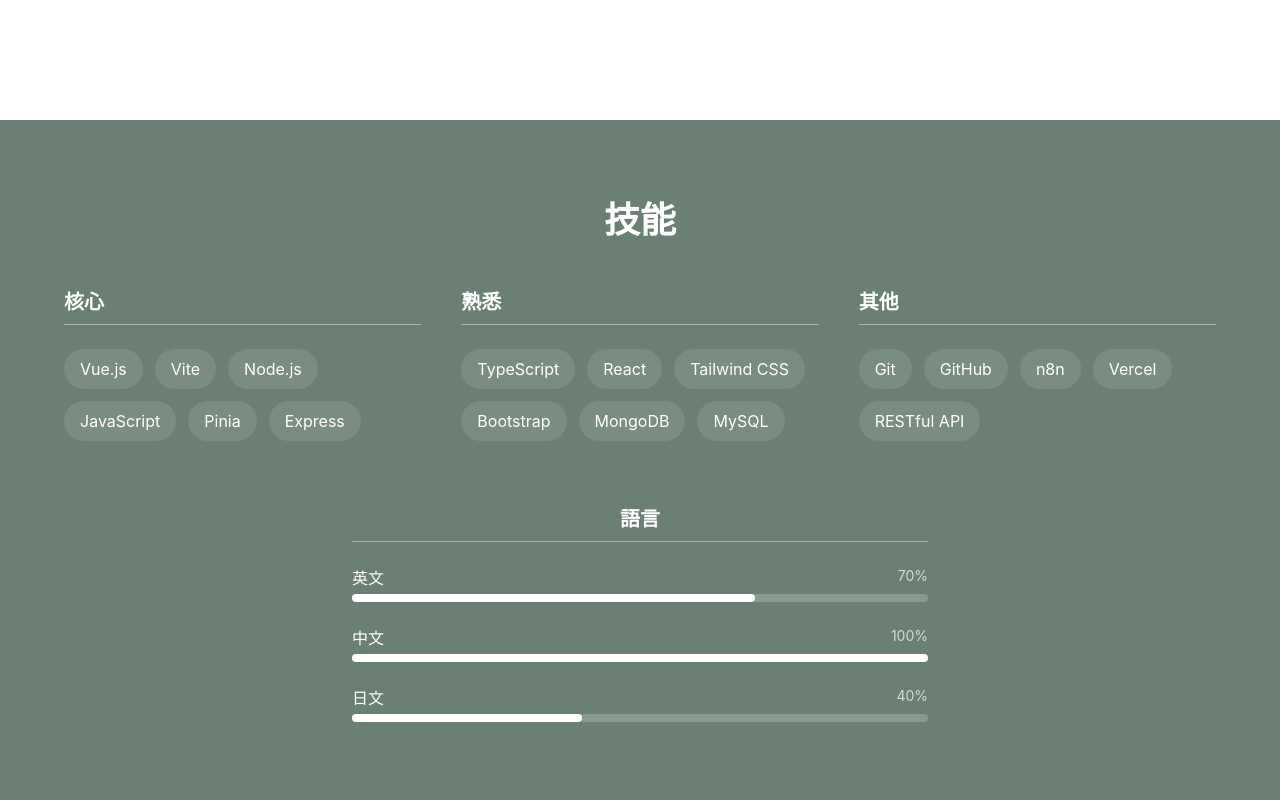
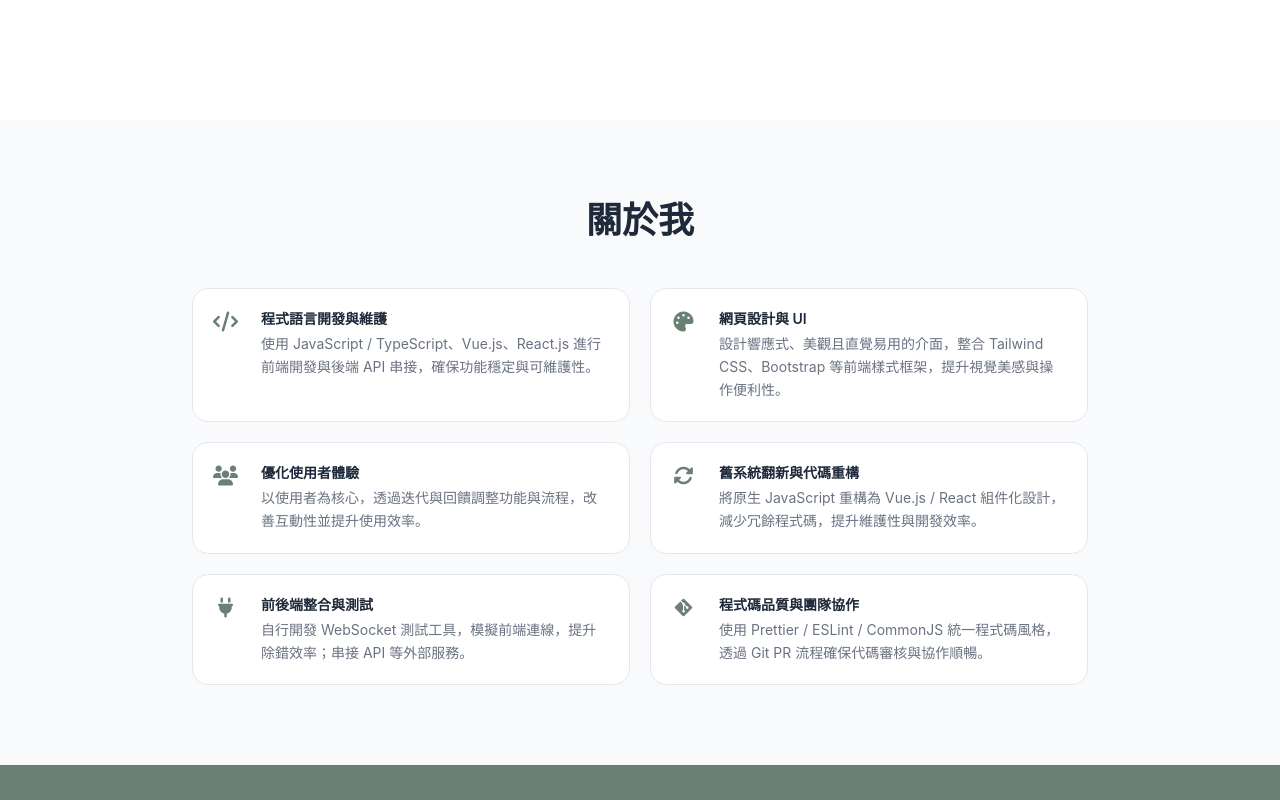
Before and after one commit to Chloe905/My-Resume, a Vue app: page / in a window 1280 px wide. Shown: the part 680-1480 px from the top of the page. Built offline with nearby package versions, Linux system fonts and the light colour scheme.

Commit message:
add education and abilities

```diff
--- a/src/App.vue
+++ b/src/App.vue
@@ -5,6 +5,8 @@
 import Projects from './components/Projects.vue';
 import Experience from './components/Experience.vue';
 import Certifications from './components/Certifications.vue';
+import Education from './components/Education.vue';
+import Abilities from './components/Abilities.vue';
 import Footer from './components/Footer.vue';
 </script>
 
@@ -12,10 +14,12 @@
   <div class="font-sans text-gray-800">
     <Navbar />
     <Hero />
+    <Abilities />
     <Skill />
     <Projects />
     <Experience />
     <Certifications />
+    <Education />
     <Footer />
   </div>
 </template>
--- /dev/null
+++ b/src/components/Abilities.vue
@@ -0,0 +1,28 @@
+<script setup>
+import { useI18n } from 'vue-i18n';
+import { computed } from 'vue';
+
+const { t, tm } = useI18n();
+
+const abilities = computed(() => tm('about.abilities'));
+</script>
+
+<template>
+  <section id="about" class="py-20 px-6 bg-gray-50">
+    <div class="max-w-4xl mx-auto">
+      <h2 class="text-3xl md:text-4xl font-bold mb-12 text-center">{{ t('about.title') }}</h2>
+
+      <div class="grid md:grid-cols-2 gap-5">
+        <div v-for="(item, index) in abilities" :key="index" class="flex gap-4 p-5 rounded-2xl border border-gray-200 bg-white hover:shadow-md transition">
+          <div class="w-8 shrink-0 pt-0.5">
+            <i :class="['fa-fw text-primary text-xl', item.icon]"></i>
+          </div>
+          <div>
+            <h3 class="font-semibold text-sm mb-1">{{ item.title }}</h3>
+            <p class="text-gray-500 text-sm leading-relaxed">{{ item.desc }}</p>
+          </div>
+        </div>
+      </div>
+    </div>
+  </section>
+</template>
--- /dev/null
+++ b/src/components/Education.vue
@@ -0,0 +1,43 @@
+<script setup>
+import { useI18n } from 'vue-i18n';
+import { computed } from 'vue';
+import tmuLogo from '../assets/images/tmu_logo.png';
+import alphaLogo from '../assets/images/ac_logo.webp';
+
+const { t, tm } = useI18n();
+
+const education = computed(() => [
+  {
+    logo: tmuLogo,
+    school: t('education.tmu.school'),
+    degree: t('education.tmu.degree'),
+    period: '2015 – 2019'
+  },
+  {
+    logo: alphaLogo,
+    school: t('education.alphacamp.school'),
+    degree: t('education.alphacamp.degree'),
+    period: '2022 – 2023'
+  }
+]);
+</script>
+
+<template>
+  <section id="education" class="py-20 px-6 bg-primary">
+    <div class="max-w-4xl mx-auto">
+      <h2 class="text-3xl md:text-4xl font-bold mb-12 text-center text-white">{{ t('education.title') }}</h2>
+
+      <div class="space-y-6">
+        <div v-for="(edu, index) in education" :key="index" class="flex items-center gap-6 p-5 rounded-2xl border border-gray-200 hover:shadow-md transition">
+          <img :src="edu.logo" :alt="edu.school" class="w-16 h-16 object-contain shrink-0" />
+
+          <div>
+            <h3 class="font-bold text-base text-white">{{ edu.school }}</h3>
+            <p class="text-sm text-gray-100 mt-0.5">{{ edu.degree }}</p>
+            <p class="text-sm text-gray-200 mt-1">{{ edu.period }}</p>
+          </div>
+        </div>
+      </div>
+    </div>
+  </section>
+</template>
--- a/src/components/Skill.vue
+++ b/src/components/Skill.vue
@@ -8,7 +8,7 @@
 
 const familiar = ['TypeScript', 'React', 'Tailwind CSS', 'Bootstrap', 'MongoDB', 'MySQL'];
 
-const others = ['Git', 'GitHub', 'n8n', 'Vercel', 'RESTful API'];
+const others = ['n8n', 'Git', 'GitHub', 'Unit Testing', 'Vercel', 'RESTful API'];
 
 const languages = computed(() => [
   { name: t('skill.en'), level: 70 },
--- a/src/i18n.js
+++ b/src/i18n.js
@@ -73,7 +73,7 @@
       ja: 'Japanese'
     },
     certifications: {
-      title: 'Licenses & Certifications',
+      title: 'Certifications',
       list: [
         {
           name: 'AWSome DAY Online Conference (Attendance Certification)',
@@ -98,6 +98,52 @@
           issuer: 'Gemini',
           date: '2025.09.15',
           image: '/Gemini.png'
+        }
+      ]
+    },
+    education: {
+      title: 'Education',
+      tmu: {
+        school: 'Taipei Medical University',
+        degree: 'Respiratory Therapy'
+      },
+      alphacamp: {
+        school: 'Alpha Camp',
+        degree: 'Full Stack Web Development Program (Specialize in Back-end)'
+      }
+    },
+    about: {
+      title: 'About Me',
+      abilities: [
+        {
+          icon: 'fa-solid fa-code',
+          title: 'Development & Maintenance',
+          desc: 'Frontend development and backend API integration using JavaScript / TypeScript, Vue.js, and React.js, ensuring stability and maintainability.'
+        },
+        {
+          icon: 'fa-solid fa-palette',
+          title: 'Web Design & UI',
+          desc: 'Designing responsive, intuitive interfaces with Tailwind CSS, Bootstrap, and other styling frameworks to enhance visual appeal and usability.'
+        },
+        {
+          icon: 'fa-solid fa-users',
+          title: 'UX Optimization',
+          desc: 'User-centered approach — iterating features and flows based on feedback to improve interactivity and efficiency.'
+        },
+        {
+          icon: 'fa-solid fa-rotate',
+          title: 'Refactoring & Legacy Modernization',
+          desc: 'Refactoring vanilla JavaScript into Vue.js / React component-based architecture to reduce redundancy and improve maintainability.'
+        },
+        {
+          icon: 'fa-solid fa-plug',
+          title: 'Full-Stack Integration & Testing',
+          desc: 'Built custom WebSocket testing tools to simulate frontend connections and improve debugging efficiency; integrated third-party APIs.'
+        },
+        {
+          icon: 'fa-brands fa-git-alt',
+          title: 'Code Quality & Collaboration',
+          desc: 'Standardized code style with Prettier / ESLint / CommonJS; ensured code quality through Git PR review workflows.'
         }
       ]
     }
@@ -201,6 +247,52 @@
           image: '/Gemini.png'
         }
       ]
+    },
+    education: {
+      title: '學歷',
+      tmu: {
+        school: '台北醫學大學',
+        degree: '呼吸治療學系'
+      },
+      alphacamp: {
+        school: 'Alpha Camp',
+        degree: '全端網頁開發課程（主修後端）'
+      }
+    },
+    about: {
+      title: '關於我',
+      abilities: [
+        {
+          icon: 'fa-solid fa-code',
+          title: '程式語言開發與維護',
+          desc: '使用 JavaScript / TypeScript、Vue.js、React.js 進行前端開發與後端 API 串接，確保功能穩定與可維護性。'
+        },
+        {
+          icon: 'fa-solid fa-palette',
+          title: '網頁設計與 UI',
+          desc: '設計響應式、美觀且直覺易用的介面，整合 Tailwind CSS、Bootstrap 等前端樣式框架，提升視覺美感與操作便利性。'
+        },
+        {
+          icon: 'fa-solid fa-users',
+          title: '優化使用者體驗',
+          desc: '以使用者為核心，透過迭代與回饋調整功能與流程，改善互動性並提升使用效率。'
+        },
+        {
+          icon: 'fa-solid fa-rotate',
+          title: '舊系統翻新與代碼重構',
+          desc: '將原生 JavaScript 重構為 Vue.js / React 組件化設計，減少冗餘程式碼，提升維護性與開發效率。'
+        },
+        {
+          icon: 'fa-solid fa-plug',
+          title: '前後端整合與測試',
+          desc: '自行開發 WebSocket 測試工具，模擬前端連線，提升除錯效率；串接 API 等外部服務。'
+        },
+        {
+          icon: 'fa-brands fa-git-alt',
+          title: '程式碼品質與團隊協作',
+          desc: '使用 Prettier / ESLint / CommonJS 統一程式碼風格，透過 Git PR 流程確保代碼審核與協作順暢。'
+        }
+      ]
     }
   },
   ja: {
@@ -275,7 +367,7 @@
       ja: '日本語'
     },
     certifications: {
-      title: '資格 & 免許',
+      title: '資格',
       list: [
         {
           name: 'AWSome DAY Online Conference (Attendance Certification)',
@@ -302,6 +394,52 @@
           image: '/Gemini.png'
         }
       ]
+    },
+    education: {
+      title: '学歴',
+      tmu: {
+        school: '台北医学大学',
+        degree: '呼吸療法学科'
+      },
+      alphacamp: {
+        school: 'Alpha Camp',
+        degree: 'フルスタックWeb開発プログラム（バックエンド専攻）'
+      }
+    },
+    about: {
+      title: '自己紹介',
+      abilities: [
+        {
+          icon: 'fa-solid fa-code',
+          title: '開発・保守',
+          desc: 'JavaScript / TypeScript・Vue.js・React.js を使用したフロントエンド開発とバックエンド API 連携を担当し、安定性と保守性を確保。'
+        },
+        {
+          icon: 'fa-solid fa-palette',
+          title: 'Web デザイン・UI',
+          desc: 'Tailwind CSS・Bootstrap などのスタイルフレームワークを活用し、レスポンシブで直感的なインターフェースを設計。'
+        },
+        {
+          icon: 'fa-solid fa-users',
+          title: 'UX 最適化',
+          desc: 'ユーザー中心の設計思想のもと、フィードバックをもとに機能・フローを継続的に改善し、使いやすさを向上。'
+        },
+        {
+          icon: 'fa-solid fa-rotate',
+          title: 'リファクタリング・レガシー刷新',
+          desc: 'バニラ JavaScript を Vue.js / React のコンポーネント設計へリファクタリングし、冗長なコードを削減して保守性を向上。'
+        },
+        {
+          icon: 'fa-solid fa-plug',
+          title: 'フルスタック統合・テスト',
+          desc: 'WebSocket テストツールを独自開発してフロントエンド接続をシミュレーション、デバッグ効率を改善。外部 API も連携。'
+        },
+        {
+          icon: 'fa-brands fa-git-alt',
+          title: 'コード品質・チーム協業',
+          desc: 'Prettier / ESLint / CommonJS でコードスタイルを統一し、Git PR レビューフローでコード品質と協業を確保。'
+        }
+      ]
     }
   }
 };
```
Also changed, not shown: src/assets/images/ac_logo.webp (added), src/assets/images/tmu_logo.png (added).
